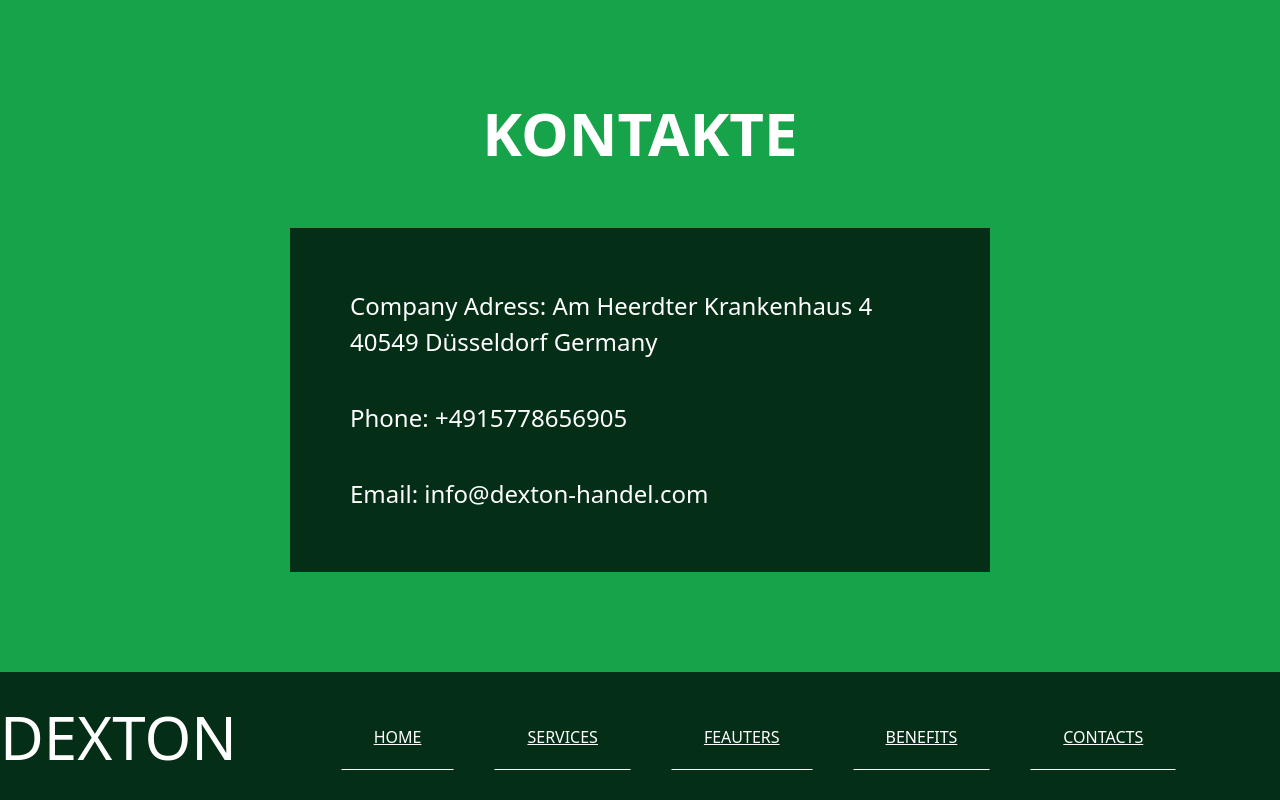
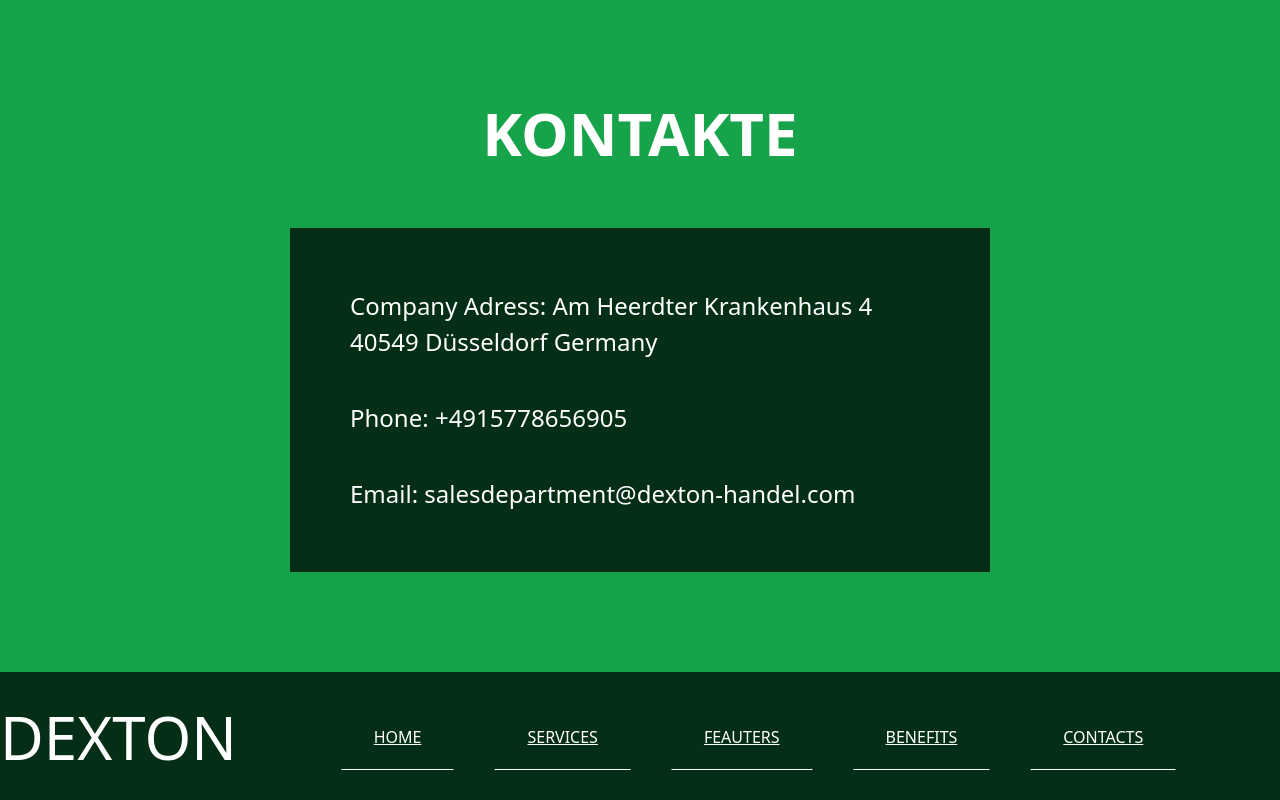
Before and after one commit to rocolusso/dexton-agro-test, a Next.js app: page / in a window 1280 px wide. Shown: the part 3524-4324 px from the top of the page. Built offline with nearby package versions, Linux system fonts and the light colour scheme.

Commit message:
Update index.tsx

```diff
--- a/pages/index.tsx
+++ b/pages/index.tsx
@@ -210,9 +210,10 @@ export default function Home() {
                           </div>
                           <div className={'p-5'}>
                               Phone: +4915778656905
+
                           </div>
                           <div className={'p-5'}>
-                              Email: info@dexton-handel.com
+                              Email: salesdepartment@dexton-handel.com
                           </div>
                       </div>
 
```
